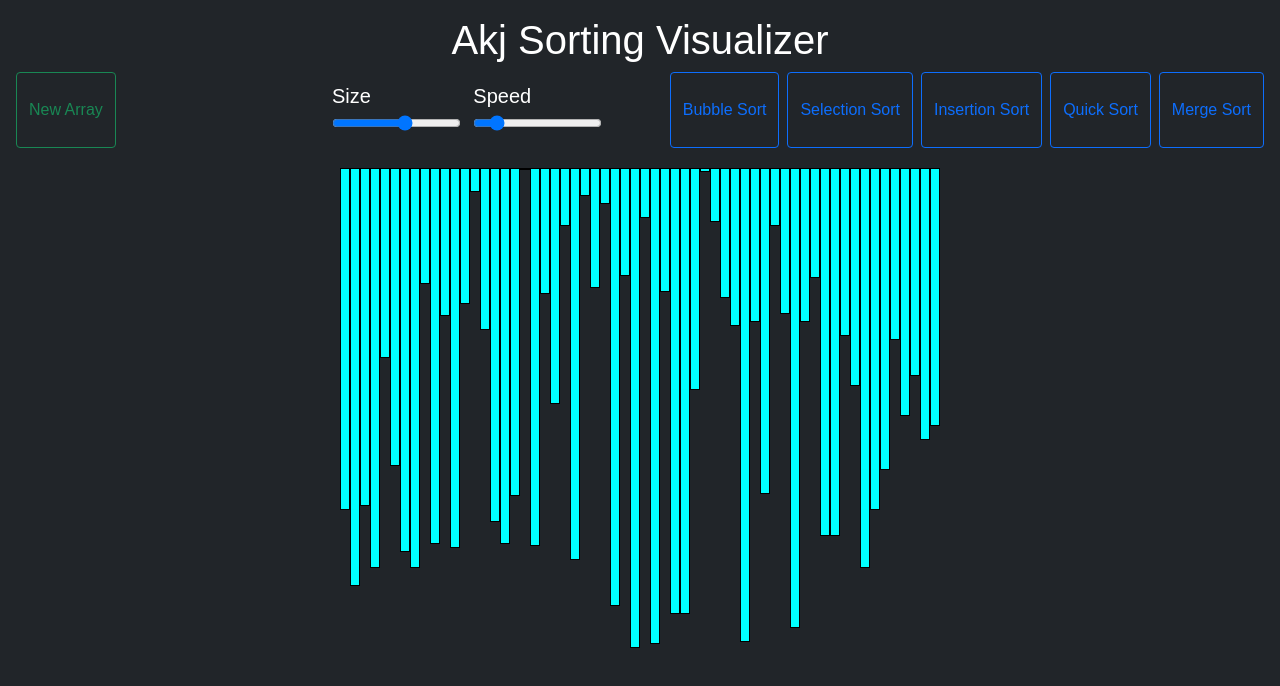
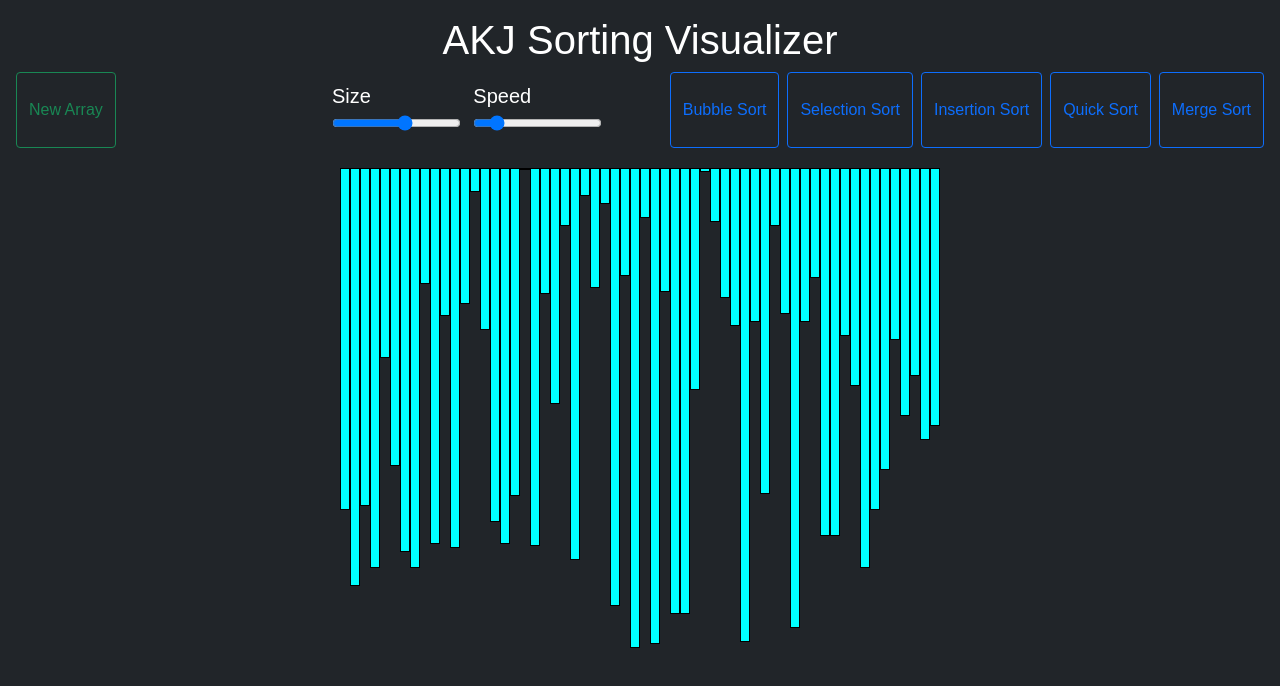
Before and after one commit to akjadhav2212/Sorting-Visualizer, a plain HTML site: page index.html in a window 1280 px wide. Drawn offline with nearby package versions, Linux system fonts and the light colour scheme.

Commit message:
corrected the heading on the main page

```diff
--- a/index.html
+++ b/index.html
@@ -14,7 +14,7 @@
     <link rel="stylesheet" href="style.css" />
   </head>
   <header>
-    <h1 align="center">Akj Sorting Visualizer</h1>
+    <h1 align="center">AKJ Sorting Visualizer</h1>
     <nav>
       <div class="row">
         <div class="col gap-2 d-sm-flex" id="newArray">
```
